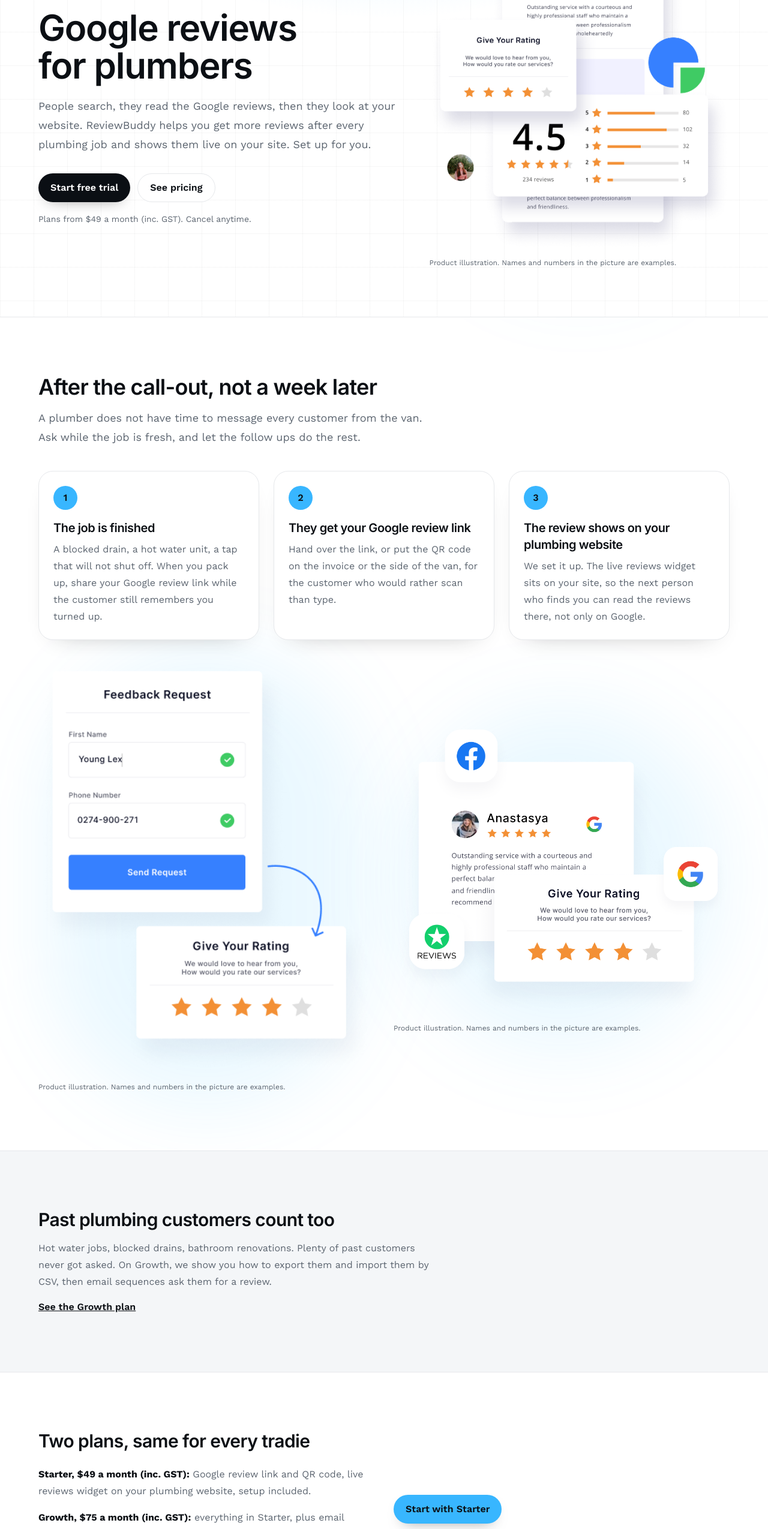
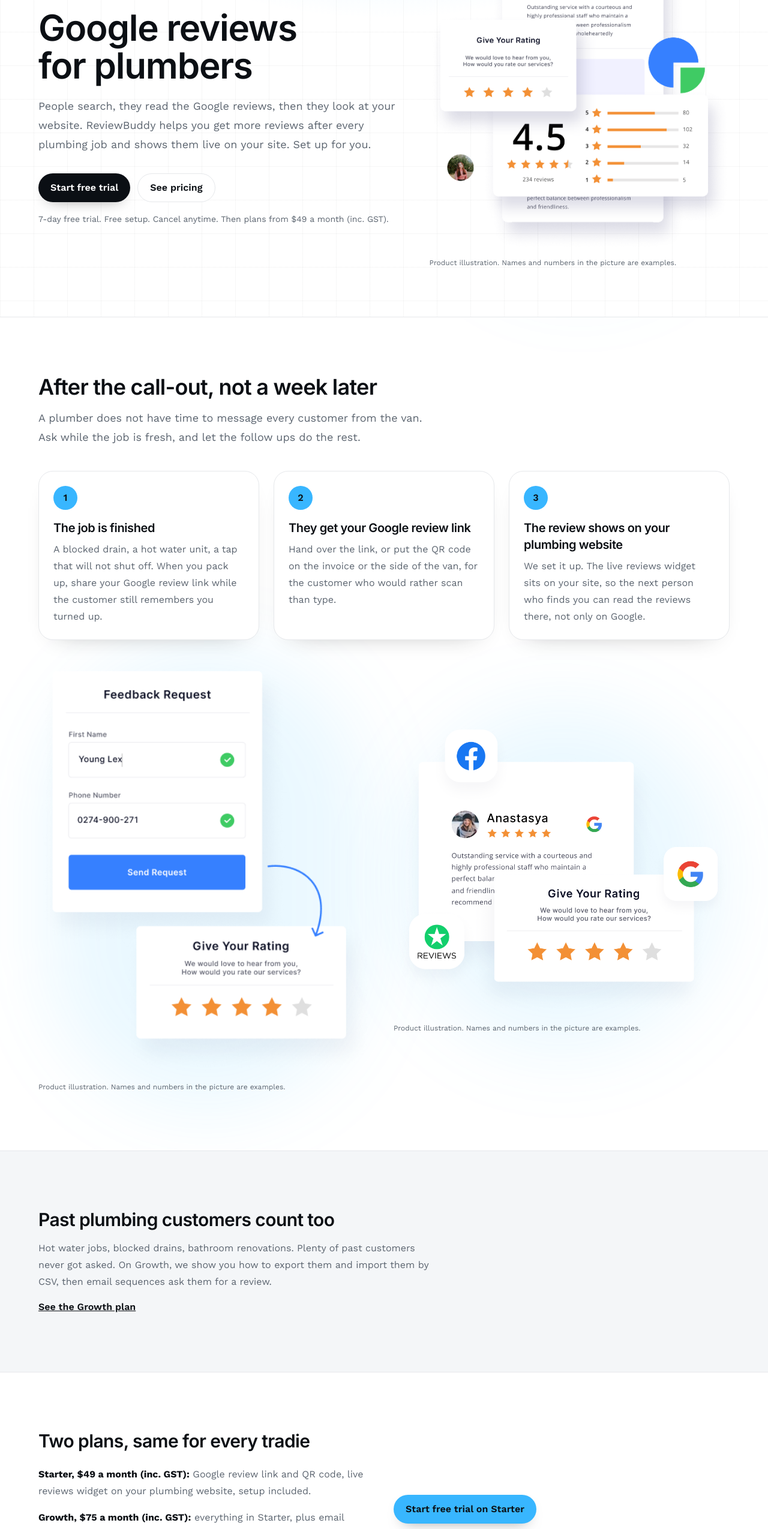
Before and after one commit to Dan-Kovac/ReviewBuddyWebsite, a Next.js app: page /google-reviews-for-plumbers in a window 1280 px wide. Shown: the part 244-2793 px from the top of the page at 60% size. Built offline with nearby package versions, Linux system fonts and the light colour scheme.

Commit message:
Footer ABN placeholder and phone link, layout title and share images, plumbers page offer, privacy policy and terms drafts

```diff
--- a/app/google-reviews-for-plumbers/page.tsx
+++ b/app/google-reviews-for-plumbers/page.tsx
@@ -7,7 +7,7 @@ import { TrialButton } from "@/components/trial-button";
 import { plumberFaqs } from "@/lib/faqs";
 import { faqJsonLd } from "@/lib/json-ld";
 import { pageMetadata } from "@/lib/metadata";
-import { CTA_LABEL, plans } from "@/lib/site";
+import { CTA_LABEL, TRIAL_LINE, plans } from "@/lib/site";
 
 export const metadata = pageMetadata({
   title: "Google Reviews for Plumbers | ReviewBuddy",
@@ -61,7 +61,7 @@ export default function PlumbersPage() {
                 </Link>
               </div>
               <p className="mt-4 text-sm leading-6 text-muted">
-                Plans from ${starter.price} a month (inc. GST). Cancel anytime.
+                {TRIAL_LINE} Then plans from ${starter.price} a month (inc. GST).
               </p>
             </div>
             <ProductShot
@@ -150,8 +150,8 @@ export default function PlumbersPage() {
               </div>
             </div>
             <div className="flex flex-col justify-end gap-4">
-              <TrialButton plan="starter" className="w-full sm:w-fit">Start with Starter</TrialButton>
-              <TrialButton plan="growth" variant="ink" className="w-full sm:w-fit">Choose Growth</TrialButton>
+              <TrialButton plan="starter" className="w-full sm:w-fit">Start free trial on Starter</TrialButton>
+              <TrialButton plan="growth" variant="ink" className="w-full sm:w-fit">Start free trial on Growth</TrialButton>
               <Link href="/pricing" className="font-semibold text-ink underline">
                 Full pricing
               </Link>
@@ -172,7 +172,7 @@ export default function PlumbersPage() {
       </article>
       <CtaBand
         title="Put your plumbing reviews on the website"
-        body={`Starter from $${starter.price} a month, Growth $${growth.price}. Cancel anytime.`}
+        body={`${TRIAL_LINE} Then Starter is $${starter.price} a month or Growth is $${growth.price}, including GST.`}
       />
     </>
   );
--- /dev/null
+++ b/components/legal-draft-notice.tsx
@@ -0,0 +1,19 @@
+import { LEGAL_DRAFT } from "@/lib/flags";
+
+/** Shown on the privacy policy and terms while LEGAL_DRAFT is true. */
+export function LegalDraftNotice() {
+  if (!LEGAL_DRAFT) {
+    return null;
+  }
+
+  return (
+    <p
+      role="note"
+      className="mt-6 rounded-xl border border-line bg-soft p-4 text-sm leading-6 text-ink"
+    >
+      <strong>Draft.</strong> This page is a draft written for review. It has
+      not yet been checked by a lawyer and must be reviewed before launch.
+      Items in square brackets are still to be confirmed.
+    </p>
+  );
+}
```
